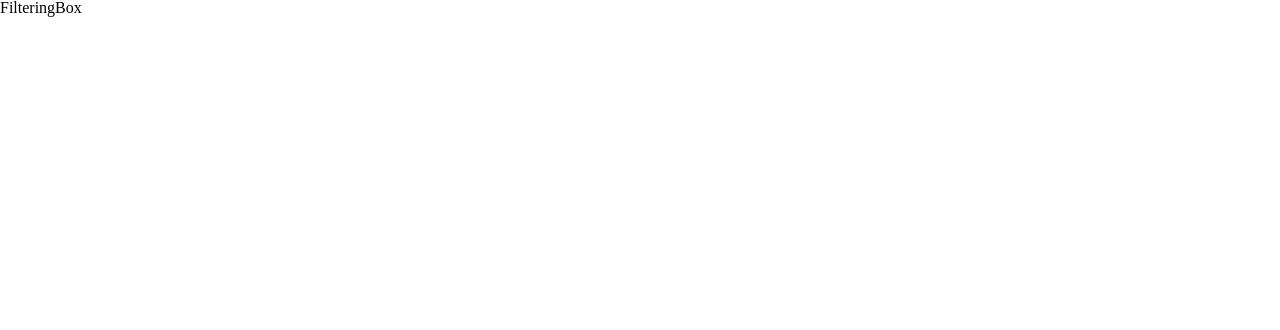
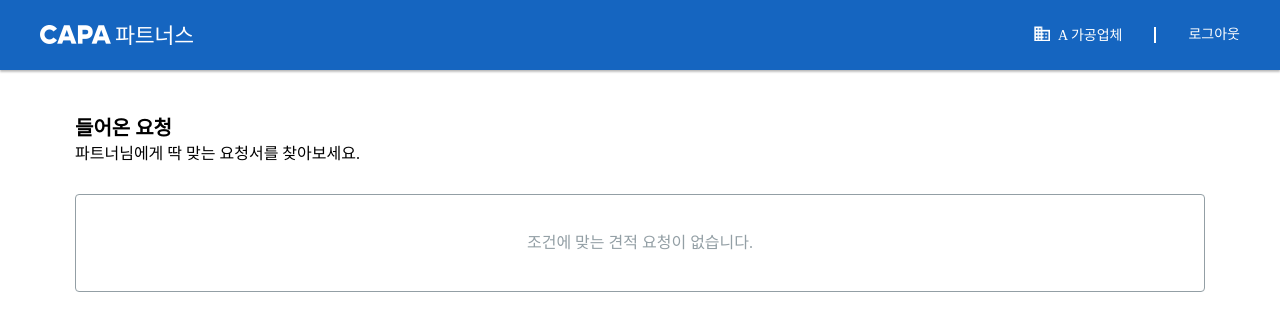
Before and after one commit to Ho0on/wanted_pre_onborading_Ateamventures, a React (Create React App) app: page / in a window 1280 px wide. Shown: the top 330 px of the page. Built offline with nearby package versions, Linux system fonts and the light colour scheme.

Commit message:
Add: nav, 전체 레이아웃 추가

```diff
--- /dev/null
+++ b/src/components/Nav/Nav.style.tsx
@@ -0,0 +1,35 @@
+import styled from 'styled-components';
+
+export const NavContainer = styled.div`
+  display: flex;
+  align-items: center;
+  justify-content: space-between;
+  padding: 25px 40px;
+  background-color: ${props => props.theme.color.blue};
+  box-shadow: 0px 0px 2px rgba(0, 0, 0, 0.12), 0px 2px 2px rgba(0, 0, 0, 0.24);
+`;
+
+export const Logo = styled.img`
+  width: 153px;
+`;
+
+export const Img = styled.img`
+  width: 16px;
+  margin-right: 8px;
+`;
+
+export const NavList = styled.ul`
+  display: flex;
+  align-items: center;
+  font-size: 14px;
+  color: white;
+  font-weight: ${props => props.theme.fontWeight.normal};
+`;
+
+export const NavItem = styled.div``;
+
+export const Border = styled.span`
+  height: 16px;
+  margin: 0px 32px;
+  border-right: 2px solid white;
+`;
--- a/src/components/Nav/Nav.tsx
+++ b/src/components/Nav/Nav.tsx
@@ -1,7 +1,19 @@
 import React from 'react';
+import * as S from './Nav.style';
 
 const Nav = () => {
-  return <div>Nav</div>;
+  return (
+    <S.NavContainer>
+      <S.Logo src="/images/logo.png" />
+      <S.NavList>
+        <S.NavItem>
+          <S.Img src="/images/Vector.png" />A 가공업체
+        </S.NavItem>
+        <S.Border />
+        <S.NavItem>로그아웃</S.NavItem>
+      </S.NavList>
+    </S.NavContainer>
+  );
 };
 
 export default Nav;
--- a/src/index.tsx
+++ b/src/index.tsx
@@ -4,7 +4,7 @@ import ReactDOM from 'react-dom';
 import { ThemeProvider } from 'styled-components';
 import GlobalStyle from './styles/Globalstyle';
 import theme from './styles/theme';
-import Main from 'pages/Main';
+import Main from 'pages/Main/Main';
 
 ReactDOM.render(
   <React.StrictMode>
--- a/src/pages/Main.tsx
+++ /dev/null
@@ -1,9 +0,0 @@
-import React from 'react';
-
-import FilteringBox from 'components/FilteringBox/FilteringBox';
-
-const Main = () => {
-  return <FilteringBox />;
-};
-
-export default Main;
--- /dev/null
+++ b/src/pages/Main/Main.style.tsx
@@ -0,0 +1,39 @@
+import styled from 'styled-components';
+
+export const Container = styled.div`
+  display: flex;
+  flex-direction: column;
+  max-width: 1130px;
+  margin: 40px auto;
+`;
+
+export const HeaderTitle = styled.h1`
+  font-size: 20px;
+  font-weight: 600;
+  padding: 8px 0px;
+`;
+
+export const HeaderDesc = styled.h3`
+  font-size: ${props => props.theme.fontSize.small};
+  margin-bottom: 32px;
+`;
+
+export const ReqWrapper = styled.div`
+  display: flex;
+  justify-content: center;
+  flex-wrap: wrap;
+  padding: 40px 0px;
+  width: 100%;
+  border: 1px solid ${props => props.theme.color.gray};
+  border-radius: 4px;
+  color: ${props => props.theme.color.gray};
+  box-sizing: border-box;
+`;
+
+export const Card = styled.div`
+  width: 360px;
+  height: 356px;
+  margin: 7px;
+  border: 1px solid gray;
+  border-radius: 4px;
+`;
--- /dev/null
+++ b/src/pages/Main/Main.tsx
@@ -0,0 +1,18 @@
+import React from 'react';
+import Nav from 'components/Nav/Nav';
+import * as S from './Main.style';
+
+const Main = () => {
+  return (
+    <>
+      <Nav />
+      <S.Container>
+        <S.HeaderTitle>들어온 요청</S.HeaderTitle>
+        <S.HeaderDesc>파트너님에게 딱 맞는 요청서를 찾아보세요.</S.HeaderDesc>
+        <S.ReqWrapper>조건에 맞는 견적 요청이 없습니다.</S.ReqWrapper>
+      </S.Container>
+    </>
+  );
+};
+
+export default Main;
```
